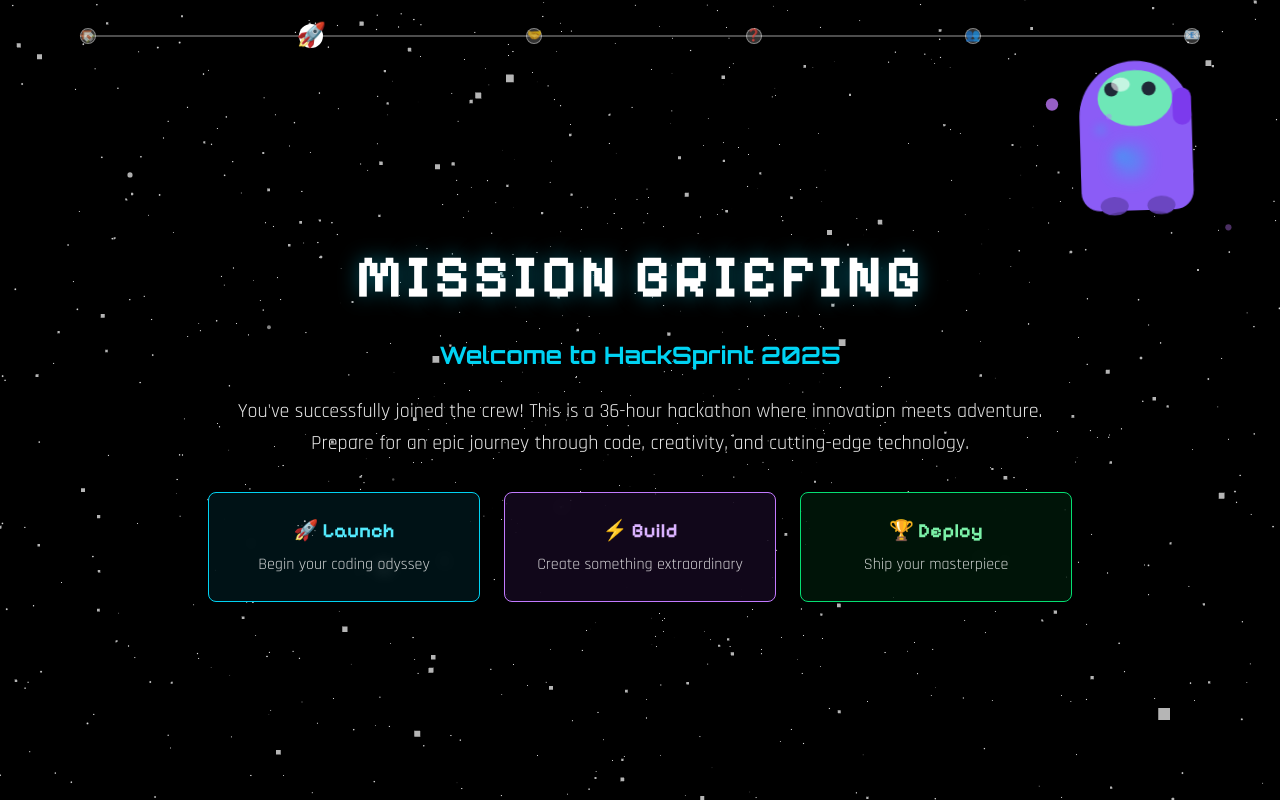
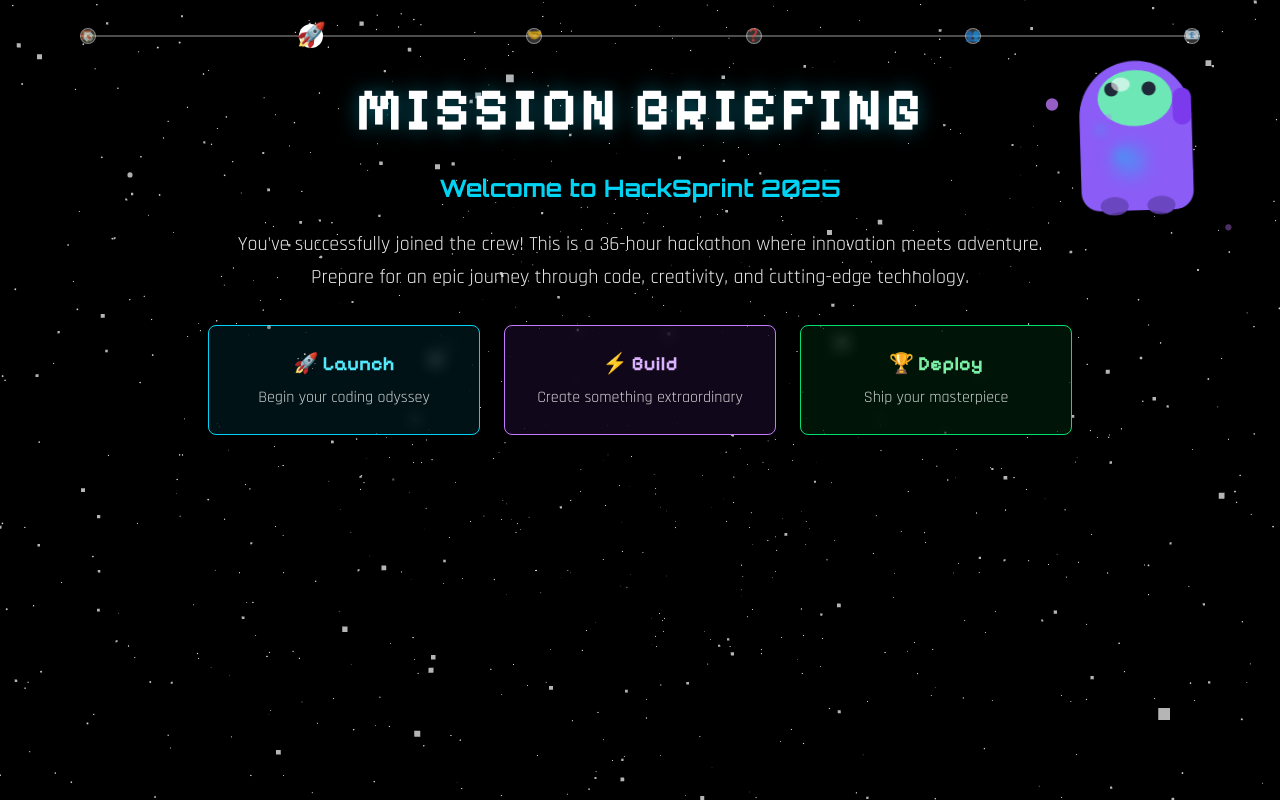
Before and after one commit to gokulm230/hacksprint_website, a React (Vite) app in the folder hacksprint-gamified-site/: page /about in a window 1280 px wide. Built offline with nearby package versions, Linux system fonts and the light colour scheme.

Commit message:
Enhance page layout and scrolling behavior across multiple pages

```diff
--- a/hacksprint-gamified-site/src/index.css
+++ b/hacksprint-gamified-site/src/index.css
@@ -5,9 +5,14 @@
     @apply box-border;
   }
 
+  html {
+    scroll-behavior: smooth;
+  }
+
   body {
-    @apply m-0 p-0 overflow-hidden;
+    @apply m-0 p-0 overflow-x-hidden;
     font-family: 'Rajdhani', sans-serif;
+    min-height: 100vh;
   }
 
   h1, h2, h3, h4, h5, h6 {
@@ -52,6 +57,13 @@
     padding-top: 5rem;
   }
 
+  /* Ensure proper scrolling behavior */
+  .page-container {
+    overflow-y: auto;
+    height: auto;
+    min-height: 100vh;
+  }
+
   /* Enhanced hover cursor for interactive elements */
   .spaceship-cursor button,
   .spaceship-cursor a,
--- a/hacksprint-gamified-site/src/pages/AboutPage.jsx
+++ b/hacksprint-gamified-site/src/pages/AboutPage.jsx
@@ -326,7 +326,7 @@ const AboutPage = () => {
 
       {/* Main content overlay */}
       <motion.div
-        className="relative z-10 flex flex-col items-center justify-center p-4 sm:p-6 md:p-8 py-12 sm:py-16 min-h-screen page-with-progress-bar"
+        className="relative z-10 flex flex-col items-center justify-start p-4 sm:p-6 md:p-8 py-12 sm:py-16 min-h-screen page-with-progress-bar"
         variants={containerVariants}
         initial="hidden"
         animate="visible"
--- a/hacksprint-gamified-site/src/pages/ContactPage.jsx
+++ b/hacksprint-gamified-site/src/pages/ContactPage.jsx
@@ -87,7 +87,7 @@ const ContactPage = () => {
 
 
       <motion.div
-        className="relative z-10 flex flex-col items-center justify-center p-4 sm:p-6 md:p-8 py-12 sm:py-16 min-h-screen page-with-progress-bar"
+        className="relative z-10 flex flex-col items-center justify-start p-4 sm:p-6 md:p-8 py-12 sm:py-16 min-h-screen page-with-progress-bar"
         variants={containerVariants}
         initial="hidden"
         animate="visible"
--- a/hacksprint-gamified-site/src/pages/FAQPage.jsx
+++ b/hacksprint-gamified-site/src/pages/FAQPage.jsx
@@ -63,7 +63,7 @@ const FAQPage = () => {
 
 
       <motion.div
-        className="relative z-10 flex flex-col items-center justify-center p-4 sm:p-6 md:p-8 py-12 sm:py-16 min-h-screen page-with-progress-bar"
+        className="relative z-10 flex flex-col items-center justify-start p-4 sm:p-6 md:p-8 py-12 sm:py-16 min-h-screen page-with-progress-bar"
         variants={containerVariants}
         initial="hidden"
         animate="visible"
--- a/hacksprint-gamified-site/src/pages/SponsorsPage.jsx
+++ b/hacksprint-gamified-site/src/pages/SponsorsPage.jsx
@@ -44,7 +44,7 @@ const SponsorsPage = () => {
 
 
       <motion.div
-        className="relative z-10 flex flex-col items-center justify-center p-4 sm:p-6 md:p-8 py-12 sm:py-16 min-h-screen page-with-progress-bar"
+        className="relative z-10 flex flex-col items-center justify-start p-4 sm:p-6 md:p-8 py-12 sm:py-16 min-h-screen page-with-progress-bar"
         variants={containerVariants}
         initial="hidden"
         animate="visible"
--- a/hacksprint-gamified-site/src/pages/TeamPage.jsx
+++ b/hacksprint-gamified-site/src/pages/TeamPage.jsx
@@ -80,7 +80,7 @@ const TeamPage = () => {
 
 
       <motion.div
-        className="relative z-10 flex flex-col items-center justify-center p-4 sm:p-6 md:p-8 py-12 sm:py-16 min-h-screen page-with-progress-bar"
+        className="relative z-10 flex flex-col items-center justify-start p-4 sm:p-6 md:p-8 py-12 sm:py-16 min-h-screen page-with-progress-bar"
         variants={containerVariants}
         initial="hidden"
         animate="visible"
```
